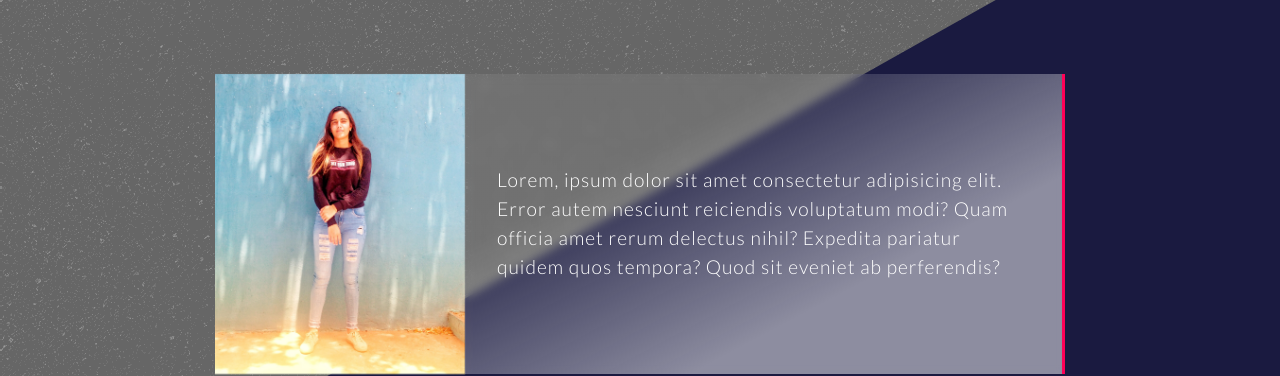
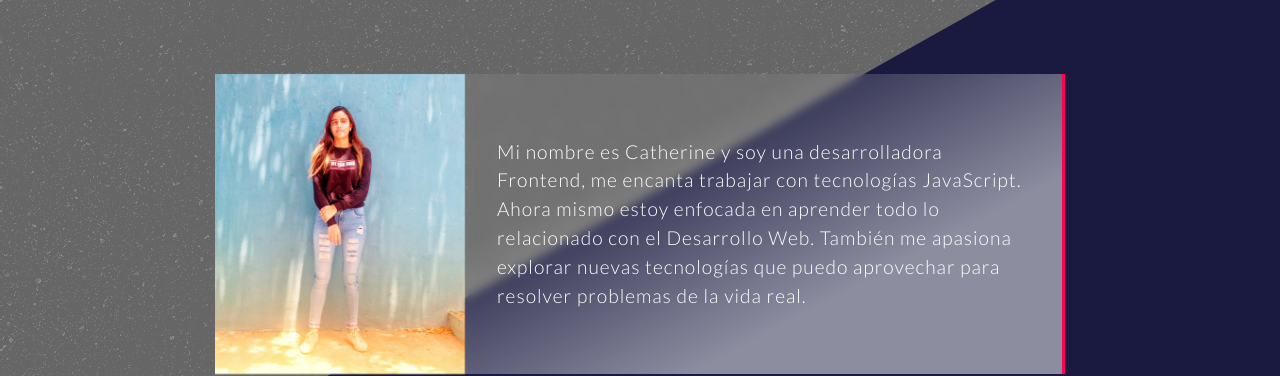
Before and after one commit to catherineagl/portfolio, a React (Create React App) app: page / in a window 1280 px wide. Shown: the part 960-1336 px from the top of the page. Built offline with nearby package versions, Linux system fonts and the light colour scheme.

Commit message:
add about me text

```diff
--- a/src/components/AboutSection/index.js
+++ b/src/components/AboutSection/index.js
@@ -24,10 +24,11 @@ const AboutSection = () => {
 				</ImgContainer>
 				<TextWrapper>
 					<InfoP>
-						Lorem, ipsum dolor sit amet consectetur adipisicing elit. Error
-						autem nesciunt reiciendis voluptatum modi? Quam officia amet rerum
-						delectus nihil? Expedita pariatur quidem quos tempora? Quod sit
-						eveniet ab perferendis?
+						Mi nombre es Catherine y soy una desarrolladora Frontend, me encanta
+						trabajar con tecnologías JavaScript. Ahora mismo estoy enfocada en
+						aprender todo lo relacionado con el Desarrollo Web. También me
+						apasiona explorar nuevas tecnologías que puedo aprovechar para
+						resolver problemas de la vida real.
 					</InfoP>
 				</TextWrapper>
 			</AboutWrapper>
```
